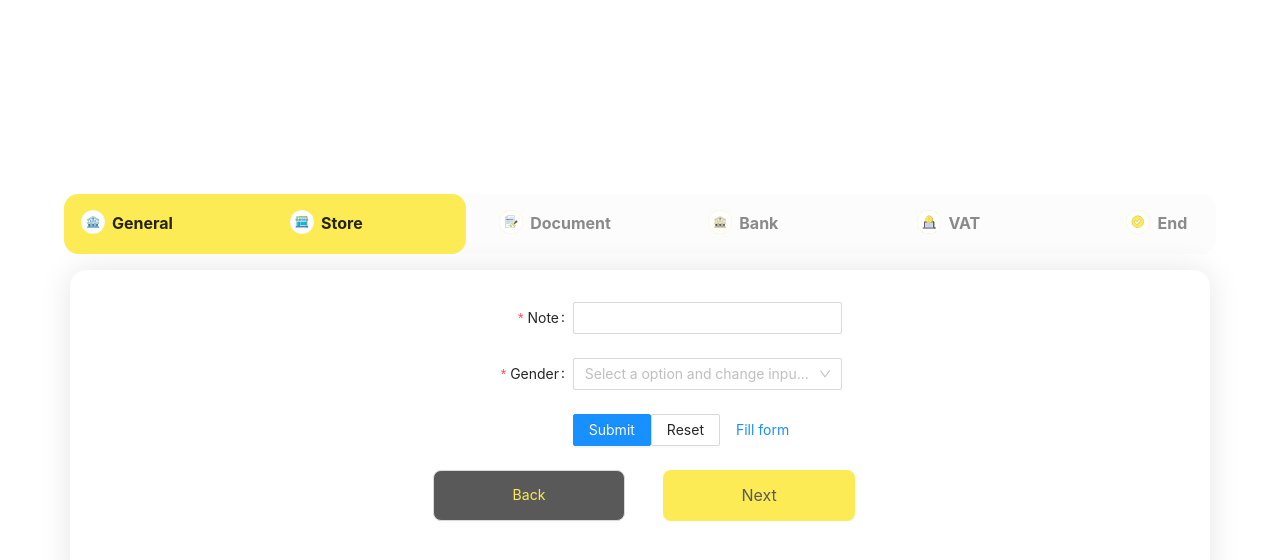
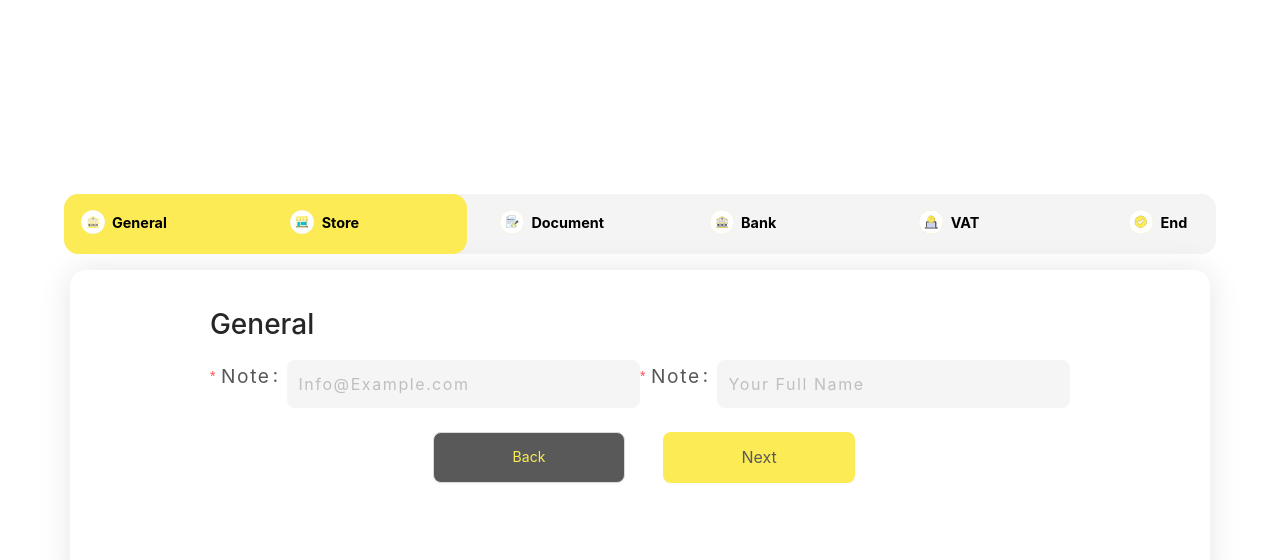
Before and after one commit to Abdulrahman-Falyoun/multi-step-form-react, a React (Create React App) app: page / in a window 1280 px wide. Both pictures are taken after a click on the button "Next". Shown: the top 560 px of the page. Built offline with nearby package versions, Linux system fonts and the light colour scheme.

Commit message:
Fixing style

```diff
--- a/src/components/stepper-input.tsx
+++ b/src/components/stepper-input.tsx
@@ -3,9 +3,15 @@ import { Input } from 'antd';
 import '../styles/stepper-input.sass'
 
 const StepperInput = (props: any) => {
-    const { type, onInputChanged } = props;
+    const { type, onInputChanged, placeHolder, bordered, size } = props;
     return (
-        <Input type={type} onChange={(v) => onInputChanged(v)} className="stepper-input" />
+        <Input
+        type={type}
+        onChange={(v) => onInputChanged(v)}
+        placeholder={placeHolder}
+        bordered={bordered}
+        size={size}
+        className="stepper-input" />
     )
 };
 
--- a/src/components/steps/step-one-general.tsx
+++ b/src/components/steps/step-one-general.tsx
@@ -3,14 +3,10 @@ import React from 'react';
 import { Form, Input, Button, Select } from 'antd';
 import StepperInput from '../stepper-input';
 import '../../styles/step-one.sass'
-const { Option } = Select;
 
 const layout = {
-  labelCol: { span: 8 },
-  wrapperCol: { span: 16 },
-};
-const tailLayout = {
-  wrapperCol: { offset: 8, span: 16 },
+  labelCol: { span: 0 },
+  wrapperCol: { span: 21 },
 };
 
 const StepOneGenerator = () => {
@@ -21,11 +17,19 @@ const StepOneGenerator = () => {
       <h1>General</h1>
       <Form {...layout} form={form} name="control-hooks">
         <div className="flex-row-flex-start-main-cross-center">
-          <Form.Item className="full-flex-item" name="note" label="Note" rules={[{ required: true }]}>
-            <StepperInput onInputChanged={(e: any) => {console.log('changed: ', e.target.value)}} />
+          <Form.Item className="full-flex-item column-flex-direction" name="note" label="Note" rules={[{ required: true }]}>
+            <StepperInput
+            onInputChanged={(e: any) => {console.log('changed: ', e.target.value)}}
+            placeHolder="Info@Example.com"
+            size='large'
+            bordered={false} />
           </Form.Item>
-          <Form.Item className="full-flex-item" name="note" label="Note" rules={[{ required: true }]}>
-            <StepperInput onInputChanged={(e: any) => {console.log('changed: ', e.target.value)}} />
+          <Form.Item className="full-flex-item column-flex-direction" name="note" label="Note" rules={[{ required: true }]}>
+            <StepperInput
+            onInputChanged={(e: any) => {console.log('changed: ', e.target.value)}}
+            placeHolder="Your Full Name"
+            size='large'
+            bordered={false} />
           </Form.Item>
         </div>
       </Form>
--- a/src/components/steps/step-three-document.tsx
+++ b/src/components/steps/step-three-document.tsx
@@ -1,88 +1,40 @@
 
 import React from 'react';
 import { Form, Input, Button, Select } from 'antd';
-
-const { Option } = Select;
+import StepperInput from '../stepper-input';
+import '../../styles/step-one.sass'
 
 const layout = {
-  labelCol: { span: 8 },
-  wrapperCol: { span: 16 },
-};
-const tailLayout = {
-  wrapperCol: { offset: 8, span: 16 },
+  labelCol: { span: 0 },
+  wrapperCol: { span: 21 },
 };
 
 const StepOneGenerator = () => {
   const [form] = Form.useForm();
 
-  const onGenderChange = (value: string) => {
-    switch (value) {
-      case 'male':
-        form.setFieldsValue({ note: 'Hi, man!' });
-        return;
-      case 'female':
-        form.setFieldsValue({ note: 'Hi, lady!' });
-        return;
-      case 'other':
-        form.setFieldsValue({ note: 'Hi there!' });
-    }
-  };
+  return (
+    <div className="step-one-wrapper">
+      <h1>General</h1>
+      <Form {...layout} form={form} name="control-hooks">
+        <div className="flex-row-flex-start-main-cross-center">
+          <Form.Item className="full-flex-item column-flex-direction" name="note" label="Note" rules={[{ required: true }]}>
+            <StepperInput
+            onInputChanged={(e: any) => {console.log('changed: ', e.target.value)}}
+            placeHolder="Info@Example.com"
+            size='large'
+            bordered={false} />
+          </Form.Item>
+          <Form.Item className="full-flex-item column-flex-direction" name="note" label="Note" rules={[{ required: true }]}>
+            <StepperInput
+            onInputChanged={(e: any) => {console.log('changed: ', e.target.value)}}
+            placeHolder="Your Full Name"
+            size='large'
+            bordered={false} />
+          </Form.Item>
+        </div>
+      </Form>
+    </div>
 
-  const onFinish = (values: any) => {
-    console.log(values);
-  };
-
-  const onReset = () => {
-    form.resetFields();
-  };
-
-  const onFill = () => {
-    form.setFieldsValue({
-      note: 'Hello world!',
-      gender: 'male',
-    });
-  };
-
-  return (
-    <Form {...layout} form={form} name="control-hooks" onFinish={onFinish}>
-      <Form.Item name="note" label="Note" rules={[{ required: true }]}>
-        <Input />
-      </Form.Item>
-      <Form.Item name="gender" label="Gender" rules={[{ required: true }]}>
-        <Select
-          placeholder="Select a option and change input text above"
-          onChange={onGenderChange}
-          allowClear
-        >
-          <Option value="male">male</Option>
-          <Option value="female">female</Option>
-          <Option value="other">other</Option>
-        </Select>
-      </Form.Item>
-      <Form.Item
-        noStyle
-        shouldUpdate={(prevValues, currentValues) => prevValues.gender !== currentValues.gender}
-      >
-        {({ getFieldValue }) =>
-          getFieldValue('gender') === 'other' ? (
-            <Form.Item name="customizeGender" label="Customize Gender" rules={[{ required: true }]}>
-              <Input />
-            </Form.Item>
-          ) : null
-        }
-      </Form.Item>
-      <Form.Item {...tailLayout}>
-        <Button type="primary" htmlType="submit">
-          Submit
-        </Button>
-        <Button htmlType="button" onClick={onReset}>
-          Reset
-        </Button>
-        <Button type="link" htmlType="button" onClick={onFill}>
-          Fill form
-        </Button>
-      </Form.Item>
-    </Form>
   );
 };
 
--- a/src/components/steps/step-two-store.tsx
+++ b/src/components/steps/step-two-store.tsx
@@ -1,88 +1,40 @@
 
 import React from 'react';
 import { Form, Input, Button, Select } from 'antd';
-
-const { Option } = Select;
+import StepperInput from '../stepper-input';
+import '../../styles/step-one.sass'
 
 const layout = {
-  labelCol: { span: 8 },
-  wrapperCol: { span: 16 },
-};
-const tailLayout = {
-  wrapperCol: { offset: 8, span: 16 },
+  labelCol: { span: 0 },
+  wrapperCol: { span: 21 },
 };
 
 const StepOneGenerator = () => {
   const [form] = Form.useForm();
 
-  const onGenderChange = (value: string) => {
-    switch (value) {
-      case 'male':
-        form.setFieldsValue({ note: 'Hi, man!' });
-        return;
-      case 'female':
-        form.setFieldsValue({ note: 'Hi, lady!' });
-        return;
-      case 'other':
-        form.setFieldsValue({ note: 'Hi there!' });
-    }
-  };
+  return (
+    <div className="step-one-wrapper">
+      <h1>General</h1>
+      <Form {...layout} form={form} name="control-hooks">
+        <div className="flex-row-flex-start-main-cross-center">
+          <Form.Item className="full-flex-item column-flex-direction" name="note" label="Note" rules={[{ required: true }]}>
+            <StepperInput
+            onInputChanged={(e: any) => {console.log('changed: ', e.target.value)}}
+            placeHolder="Info@Example.com"
+            size='large'
+            bordered={false} />
+          </Form.Item>
+          <Form.Item className="full-flex-item column-flex-direction" name="note" label="Note" rules={[{ required: true }]}>
+            <StepperInput
+            onInputChanged={(e: any) => {console.log('changed: ', e.target.value)}}
+            placeHolder="Your Full Name"
+            size='large'
+            bordered={false} />
+          </Form.Item>
+        </div>
+      </Form>
+    </div>
 
-  const onFinish = (values: any) => {
-    console.log(values);
-  };
-
-  const onReset = () => {
-    form.resetFields();
-  };
-
-  const onFill = () => {
-    form.setFieldsValue({
-      note: 'Hello world!',
-      gender: 'male',
-    });
-  };
-
-  return (
-    <Form {...layout} form={form} name="control-hooks" onFinish={onFinish}>
-      <Form.Item name="note" label="Note" rules={[{ required: true }]}>
-        <Input />
-      </Form.Item>
-      <Form.Item name="gender" label="Gender" rules={[{ required: true }]}>
-        <Select
-          placeholder="Select a option and change input text above"
-          onChange={onGenderChange}
-          allowClear
-        >
-          <Option value="male">male</Option>
-          <Option value="female">female</Option>
-          <Option value="other">other</Option>
-        </Select>
-      </Form.Item>
-      <Form.Item
-        noStyle
-        shouldUpdate={(prevValues, currentValues) => prevValues.gender !== currentValues.gender}
-      >
-        {({ getFieldValue }) =>
-          getFieldValue('gender') === 'other' ? (
-            <Form.Item name="customizeGender" label="Customize Gender" rules={[{ required: true }]}>
-              <Input />
-            </Form.Item>
-          ) : null
-        }
-      </Form.Item>
-      <Form.Item {...tailLayout}>
-        <Button type="primary" htmlType="submit">
-          Submit
-        </Button>
-        <Button htmlType="button" onClick={onReset}>
-          Reset
-        </Button>
-        <Button type="link" htmlType="button" onClick={onFill}>
-          Fill form
-        </Button>
-      </Form.Item>
-    </Form>
   );
 };
 
--- a/src/styles/partials/_global.sass
+++ b/src/styles/partials/_global.sass
@@ -42,3 +42,6 @@
 // Flex items
 .full-flex-item
   flex: 1 1 auto
+
+.column-flex-direction
+  flex-direction: column
--- a/src/styles/stepper-input.sass
+++ b/src/styles/stepper-input.sass
@@ -2,6 +2,13 @@
 .stepper-input
     @media screen and ( max-width: $screen-md-min )
         width: 100%
-    width: 80%
-    height: 2.5rem
+    width: 100%
+    height: 3rem
     background: #F5F5F5
+    border-radius: .5rem
+
+.ant-input-borderless:hover, .ant-input-borderless:focus
+    background: #F5F5F5
+
+.ant-input:placeholder-shown
+    letter-spacing: .1rem
--- a/src/styles/stepper.sass
+++ b/src/styles/stepper.sass
@@ -6,7 +6,7 @@
   width: 90%
 
 .steps
-  background: #fcfcfc
+  background: #F4F4F4
   border-radius: .9rem
 
 .single-step
@@ -14,6 +14,7 @@
 
 .ant-steps-item
   padding: 0.8rem
+  color: red
 
 .remove-border-from-left
   border-bottom-left-radius: 0
@@ -32,6 +33,8 @@
     padding-left: .5rem
     padding-right: .5rem
 
+.ant-steps-item-finish .ant-steps-item-icon > .ant-steps-icon
+  color: #fceb558f !important
 
 .ant-steps-item-finish
   background: #fceb55 !important
@@ -46,7 +49,19 @@
 .ant-steps-item:first-child
   border-top-left-radius: .9rem !important
   border-bottom-left-radius: .9rem !important
-  background: red im !important
 
 .ant-steps-item > .ant-steps-item-container > .ant-steps-item-content > .ant-steps-item-title::after
     background: transparent !important
+
+
+.ant-steps-item-title
+  color: black !important
+  font-size: .9rem
+
+
+.ant-form-item-label
+  & > label
+    font-size: 1.2rem
+    letter-spacing: .1rem
+    color: #575757
+  text-align: left
```
